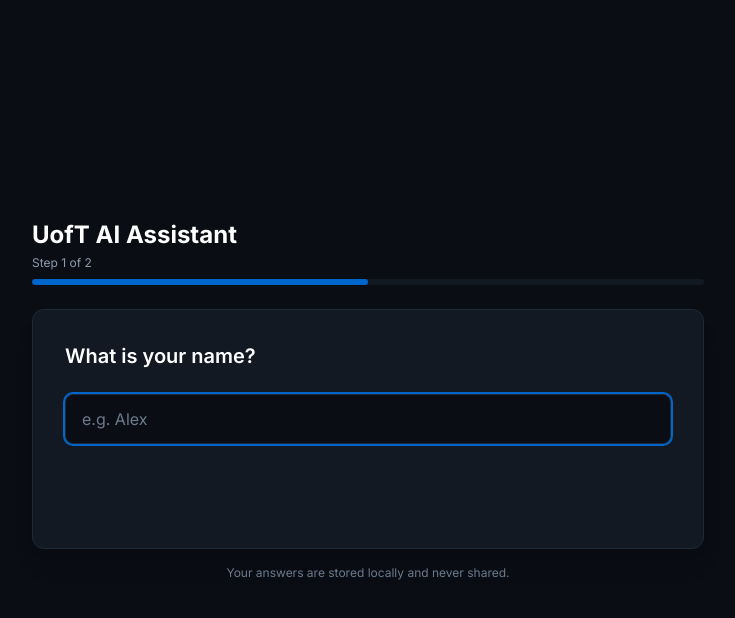
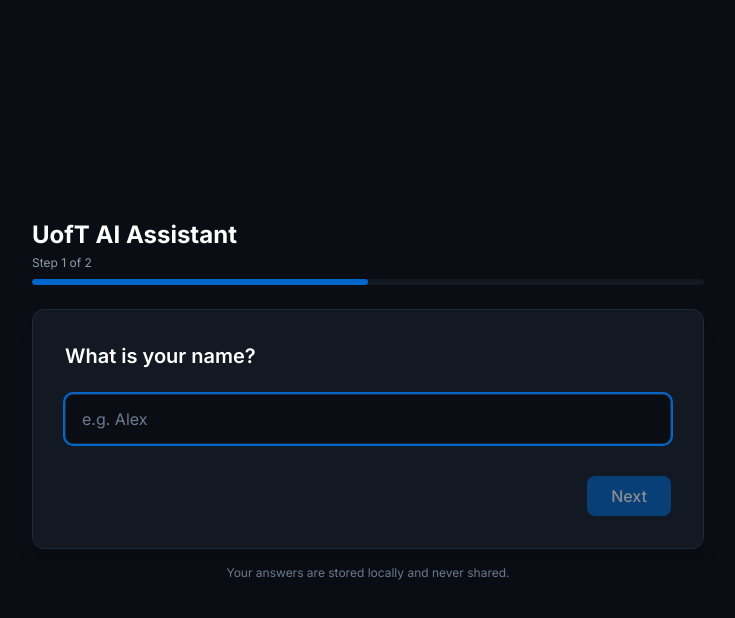
Before and after one commit to Xfx689781/UofT_AI_Assistant, a Next.js app: page / in a window 1280 px wide. Both pictures are taken after a click on the button "Sign Up". Shown: the top 618 px of the page, without its empty margins (272-1007 px from the left). Built offline with nearby package versions, Linux system fonts and the light colour scheme.

Commit message:
Update Onboarding.tsx

```diff
--- a/components/Onboarding.tsx
+++ b/components/Onboarding.tsx
@@ -547,7 +547,10 @@
             <button type="button" onClick={goBack} disabled={isFirst}
               className="px-4 py-2 rounded-lg text-[#8b9aad] hover:text-white disabled:opacity-0 transition-colors"
             >Back</button>
-            </div>
+            <button type="button" onClick={goNext} disabled={!canProceed}
+              className="px-6 py-2 rounded-lg bg-[#0066CC] text-white font-medium hover:bg-[#0052a3] disabled:opacity-50 disabled:cursor-not-allowed transition-colors"
+            >{isLast ? 'Finish' : 'Next'}</button>
+          </div>
         </div>
 
         <p className="mt-4 text-center text-[#6b7a8d] text-xs">
```
